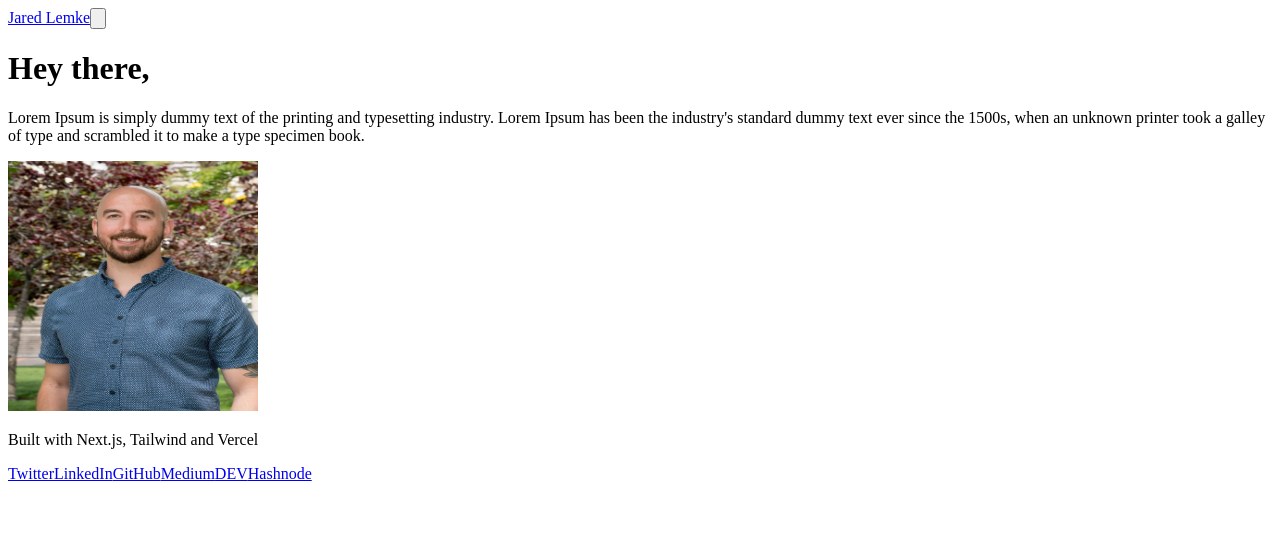
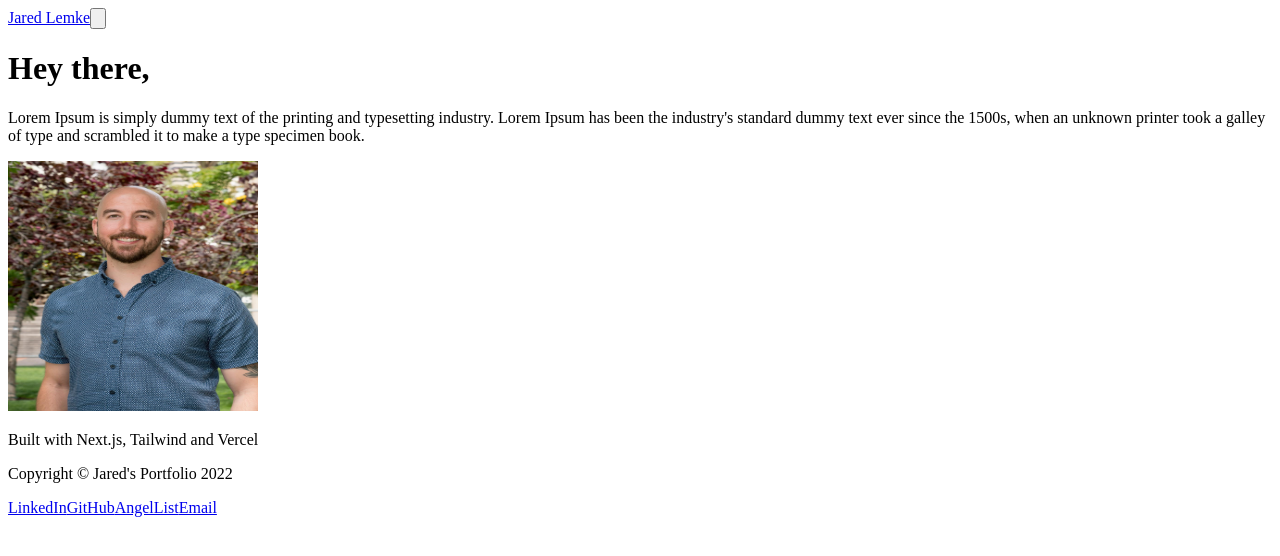
Before and after one commit to JL347/next-portfolio, a Next.js app: page / in a window 1280 px wide. Shown: the top 556 px of the page. Built offline with nearby package versions, Linux system fonts and the light colour scheme.

Commit message:
fixed code spacing, added social media links and email

```diff
--- a/components/Footer.js
+++ b/components/Footer.js
@@ -8,16 +8,9 @@ const Footer = () => {
         <div className="flex flex-col justify-between lg:flex-row items-center">
           <p>Built with Next.js, Tailwind and Vercel</p>
           <div className="flex flex-wrap pt-2 sm:space-x-4 space-x-2 font-medium lg:pt-0">
+            <p class="text-muted small mb-0">Copyright &copy; Jared's Portfolio 2022</p>
             <a
-                            href="#"
-                            className={"transition-colors hover:text-yellow-500"}
-                            target="_blank"
-                            rel="noreferrer"
-                        >
-                            Twitter
-                        </a>
-                        <a
-                            href="#"
+              href="https://www.linkedin.com/in/jaredlemke/"
               className={"transition-colors hover:text-yellow-500"}
               target="_blank"
               rel="noreferrer"
@@ -25,7 +18,7 @@ const Footer = () => {
                 LinkedIn
             </a>
             <a
-                            href="#"
+              href="https://github.com/JL347"
               className={"transition-colors hover:text-yellow-500"}
               target="_blank"
               rel="noreferrer"
@@ -33,28 +26,20 @@ const Footer = () => {
                 GitHub
             </a>
             <a
-                            href="#"
+              href="https://angel.co/u/jared-lemke"
               className={"transition-colors hover:text-yellow-500"}
               target="_blank"
               rel="noreferrer"
             >
-                            Medium
+              AngelList
             </a>
             <a
-                            href="#"
+              href="mailto:jaredlemkedev@gmail.com"
               className={"transition-colors hover:text-yellow-500"}
               target="_blank"
               rel="noreferrer"
             >
-                            DEV
-                        </a>
-                        <a
-                            href="#"
-                            className={"transition-colors hover:text-yellow-500"}
-                            target="_blank"
-                            rel="noreferrer"
-                        >
-                            Hashnode
+              Email
             </a>
           </div>
         </div>
```
Also changed, not shown: components/About.js (indentation only), components/Navigation.js (indentation only), components/ThemeSwitch.js (indentation only). Lines whose indentation alone changed are shown as unchanged.
